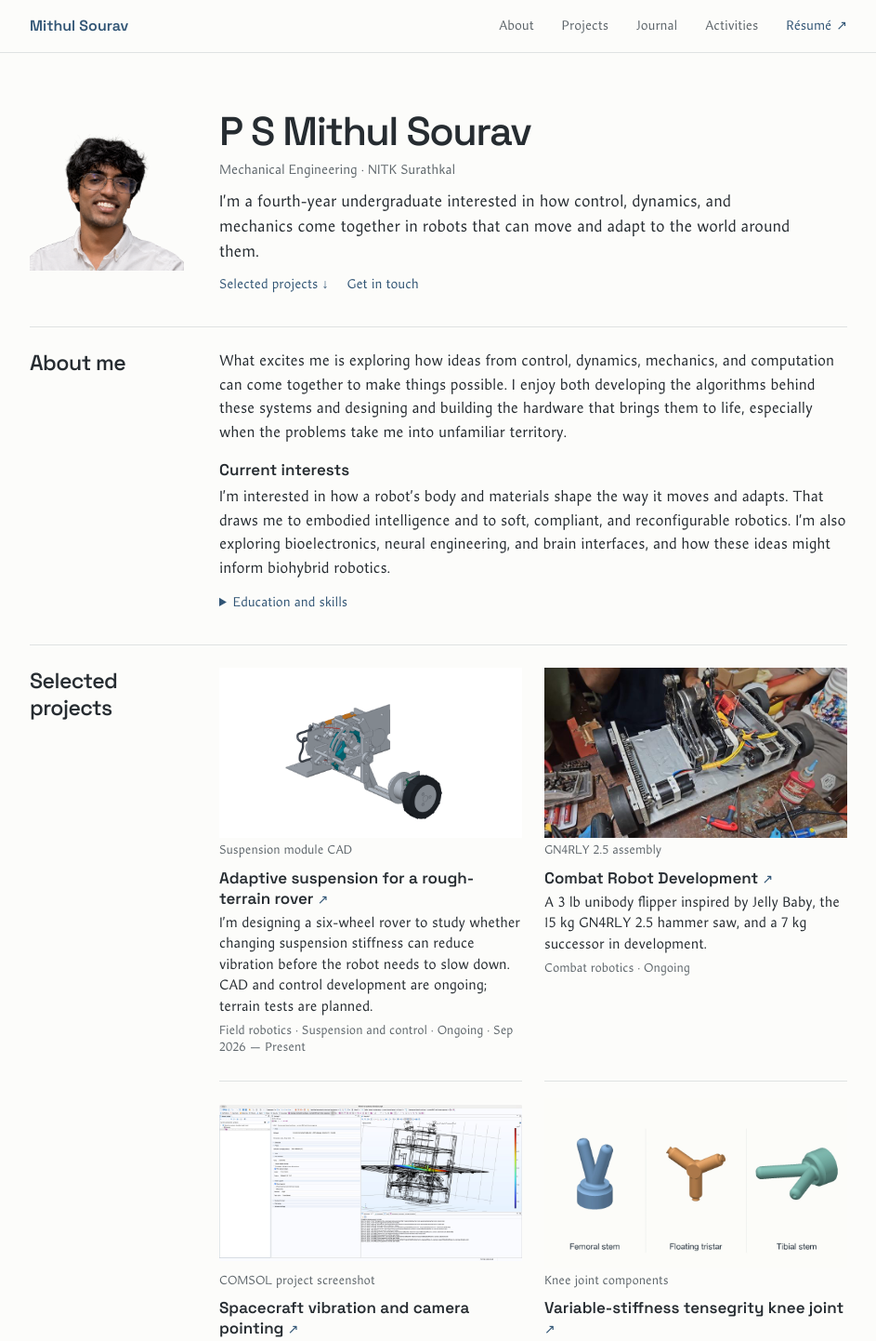
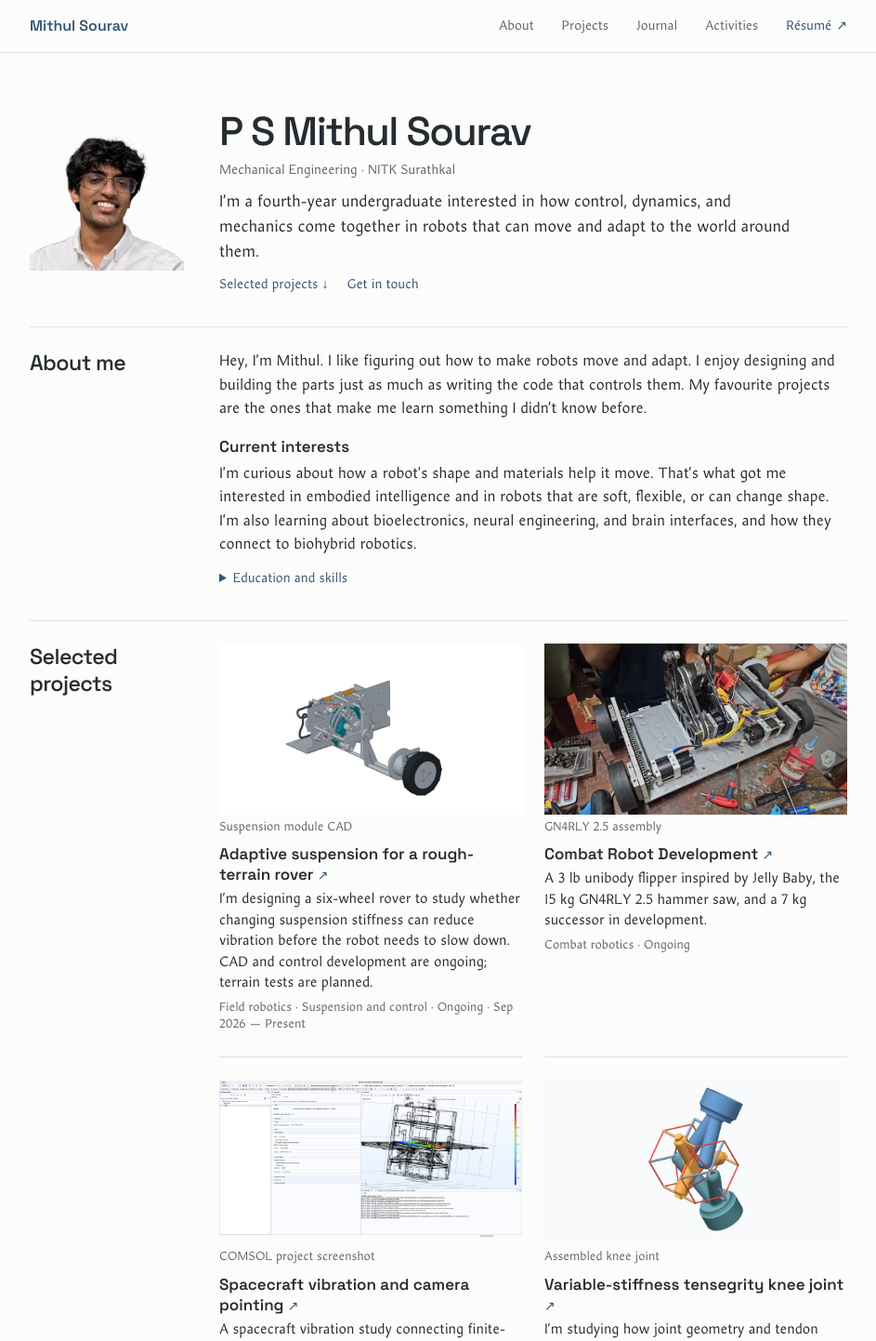
Before and after one commit to psmithul/portfolio, a Next.js app: page / in a window 1280 px wide. Shown: the top 1442 px of the page at 93% size, without its empty margins (168-1111 px from the left). Built offline with nearby package versions, Linux system fonts and the light colour scheme.

Commit message:
Show the assembled knee and simplify About

```diff
--- a/content/profile.ts
+++ b/content/profile.ts
@@ -11,11 +11,11 @@ export const profile = {
     'I’m Mithul, a fourth-year Mechanical Engineering undergraduate at NITK Surathkal. I’m interested in building intelligent physical systems that can move, adapt, and interact with the world.',
   about: [
     'Hey, I’m Mithul. I’m a fourth-year Mechanical Engineering undergraduate at NITK Surathkal, graduating in June 2027. I’m interested in building intelligent physical systems that can move, adapt, and interact with the world in new ways.',
-    'What excites me is exploring how ideas from control, dynamics, mechanics, and computation can come together to make things possible. I enjoy both developing the algorithms behind these systems and designing and building the hardware that brings them to life, especially when the problems take me into unfamiliar territory.',
+    'Hey, I’m Mithul. I like figuring out how to make robots move and adapt. I enjoy designing and building the parts just as much as writing the code that controls them. My favourite projects are the ones that make me learn something I didn’t know before.',
     'My current projects explore variable-stiffness rover suspension, leaf collection on uneven terrain, and a tensegrity knee joint. I’ve also worked on spacecraft vibration models, indoor robot navigation, and an actuated knee-assistance system.',
   ],
   currentInterests:
-    'I’m interested in how a robot’s body and materials shape the way it moves and adapts. That draws me to embodied intelligence and to soft, compliant, and reconfigurable robotics. I’m also exploring bioelectronics, neural engineering, and brain interfaces, and how these ideas might inform biohybrid robotics.',
+    'I’m curious about how a robot’s shape and materials help it move. That’s what got me interested in embodied intelligence and in robots that are soft, flexible, or can change shape. I’m also learning about bioelectronics, neural engineering, and brain interfaces, and how they connect to biohybrid robotics.',
   skills: [
     {
       title: 'CAD & CAE',
--- a/content/project-images.ts
+++ b/content/project-images.ts
@@ -35,13 +35,13 @@ export const projectImages: Partial<
   },
   'tensegrity-joint': {
     kind: 'documentation',
-    label: 'Knee joint components',
-    src: '/images/projects/tensegrity-knee-step-parts.webp',
+    label: 'Assembled knee joint',
+    src: '/images/projects/tensegrity-knee-assembly.webp',
     width: 1800,
     height: 1012,
-    alt: 'Three CAD parts for the tensegrity knee: the femoral stem, floating tristar, and tibial stem.',
+    alt: 'Assembled tensegrity knee with red tendons connecting the blue femoral stem, amber tristar, and teal tibial stem.',
     caption:
-      'The femoral stem, floating tristar, and tibial stem rendered from their individual STEP files at the same scale. The drawings below show how the tendons connect them.',
+      'CAD illustration of the knee in its reference pose. The three solid parts come from the STEP files. The 12 support tendons and 12 torque tendons follow the drawing, with their mounts shown schematically.',
     fit: 'contain',
   },
   kneeassist: {
--- a/content/project-studies.ts
+++ b/content/project-studies.ts
@@ -37,7 +37,7 @@ We tested the mounts through ground motor runs. I used MATLAB to compare IMU tim
 
 ## The mounting decision
 
-The team selected the elastomer-isolated modular tray using the simulation, integration, and ground-test evidence. My contribution covered mount modeling, integration, ground testing, and IMU analysis.
+The team selected the elastomer-isolated modular tray using the simulation, integration, and ground-test evidence.
 
 This work concerned flight-controller mounting and ground tests. It did not establish a flight-performance improvement or a general vibration reduction percentage.
 `,
```
Also changed, not shown: app/work/[slug]/page.tsx (+0 -9 lines), public/images/projects/tensegrity-knee-assembly.webp (added), 1 other file (tests, documents, lock files or other folders).
